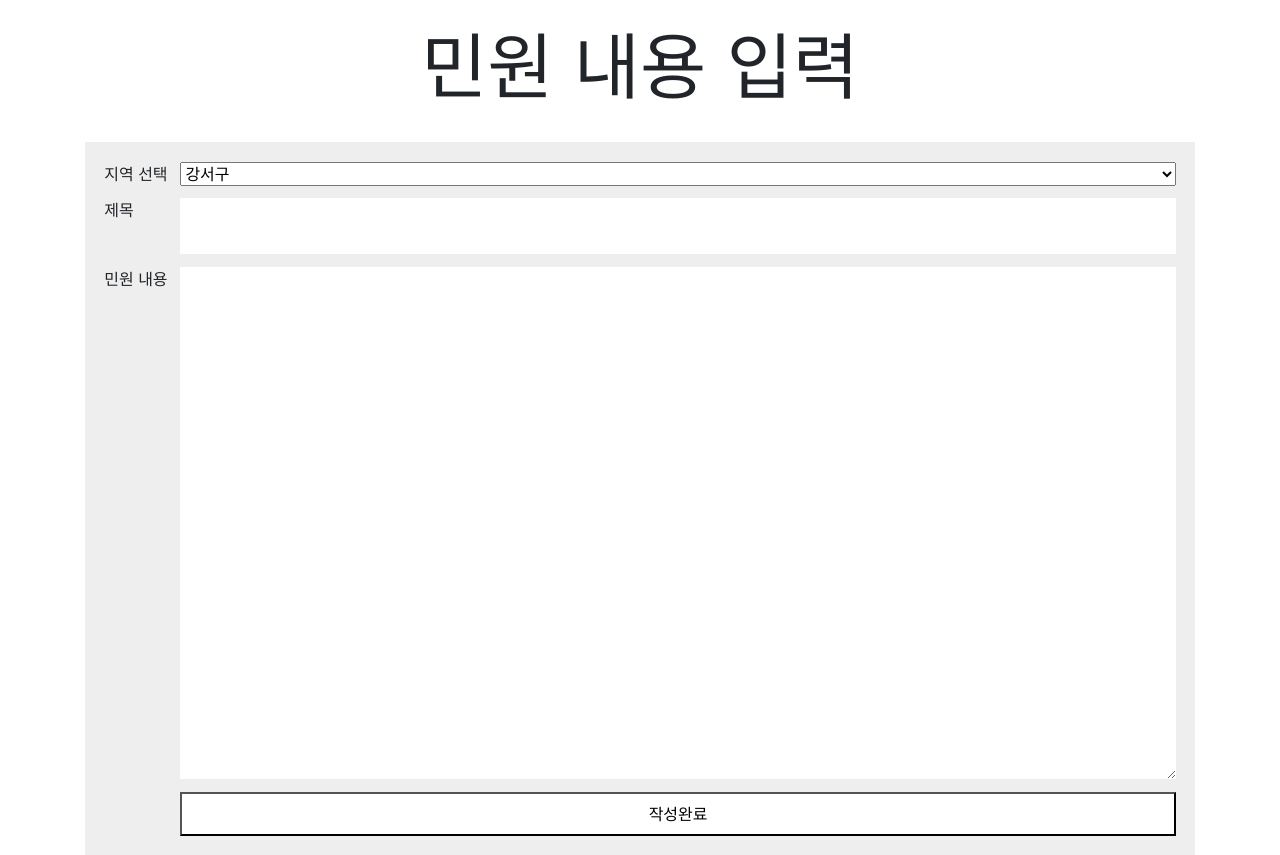
After one commit to qwa310/BusanComplaints, a Django app: template main/templates/complaint_input.html in a window 1280 px wide. The commit adds this page. Run offline with Django 3.2, Linux system fonts and the light colour scheme; the template is opened without the code that fills it, so the values that code supplies are empty; some libraries are stand-ins or nearby versions.

Commit message:
webserver modify

```diff
--- a/complaintPrj/urls.py
+++ b/complaintPrj/urls.py
@@ -21,6 +21,8 @@ from main import views
 urlpatterns = [
     path('', views.index, name="index"),
     path('index2/',views.index2,name = "index2"),
+    path('input/',views.complaint_input,name = "input"),
+    path('inputform/',views.complaint_input_form,name = "inputform"),
     path('admin/', admin.site.urls),
     # path('students/', include('students.urls')),
     # students라는 url오면 include통해 main앱 내부의 url참조해라
--- a/main/templates/__base.html
+++ b/main/templates/__base.html
@@ -6,6 +6,7 @@
     <meta name="viewport" content="width=device-width, initial-scale=1.0">
     <link rel="stylesheet" href="https://stackpath.bootstrapcdn.com/bootstrap/4.5.0/css/bootstrap.min.css" integrity="sha384-9aIt2nRpC12Uk9gS9baDl411NQApFmC26EwAOH8WgZl5MYYxFfc+NcPb1dKGj7Sk" crossorigin="anonymous">
     <title> {% block title %}Complaint Web{% endblock %}</title>
+    {% block css %} {% endblock %}
 </head>
 <body>
     <div class = "container">
--- /dev/null
+++ b/main/templates/complaint_input.html
@@ -0,0 +1,82 @@
+{% extends '__base.html'%}
+{% block title %} Complaint site {% endblock %}
+{% block css %}
+  <style>
+    .myForm {
+      display: grid;
+      grid-template-columns: [labels] auto [controls] 1fr;
+      grid-auto-flow: row;
+      grid-gap: .8em;
+      background: #eee;
+      padding: 1.2em;
+    }
+    .myForm > label  {
+      grid-column: labels;
+      grid-row: auto;
+    }
+    .myForm > input{
+
+      grid-column: controls;
+      grid-row: auto;
+      border: none;
+      padding: 1em;
+    }
+    .myForm > textarea{
+
+      grid-column: controls;
+      grid-row: auto;
+      border: none;
+      padding: 1em;
+    }
+    .myForm > button {
+      background: white;
+      grid-column: controls;
+      grid-row: auto;
+      border: 4;
+      padding: 0.5em;
+    }
+
+  </style>
+{% endblock %}
+{% block content %}
+{% load static %}
+    <br><center><h1 class="display-3">민원 내용 입력 </h1></center><br>
+
+
+    <form class="myForm" action ="{% url 'input' %}" method = 'POST'>
+        <!-- cross site공격 방지 -->
+        {% csrf_token %}
+        지역 선택 <br/>
+      <select name = "area" size="1">
+        <option value="강서구">강서구</option>
+        <option value="금정구">금정구</option>
+        <option value="남구">남구</option>
+        <option value="동구">동구</option>
+        <option value="동래구">동래구</option>
+        <option value="부산진구">부산진구</option>
+        <option value="북구">북구</option>
+        <option value="사상구">사상구</option>
+        <option value="사하구">사하구</option>
+        <option value="서구">서구</option>
+        <option value="수영구">수영구</option>
+        <option value="연제구">연제구</option>
+        <option value="영도구">영도구</option>
+        <option value="중구">중구</option>
+        <option value="해운대구">해운대구</option>
+        <option value="기장군">기장군</option>
+      </select>
+      <label for="title">제목 </label>
+      <input type="text" name="title" id="title" required>
+
+      <label for="text">민원 내용</label>
+      <textarea name="text" id="text" cols="90" rows="20"></textarea>
+
+
+          <button>작성완료</button>
+
+    </form>
+<!-- <a href="{% url 'index' %}"><button>취소</button>  </a> -->
+
+
+
+{% endblock %}
```
Also changed, not shown: main/templates/index.html (+8 -4 lines), main/templates/index2.html (+0 -7 lines), main/templates/result.html (added, +37 -0 lines), main/views.py (+12 -0 lines).
